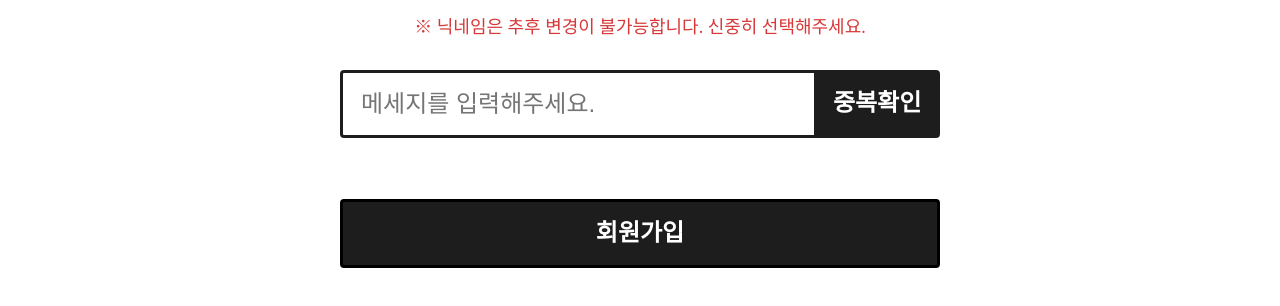
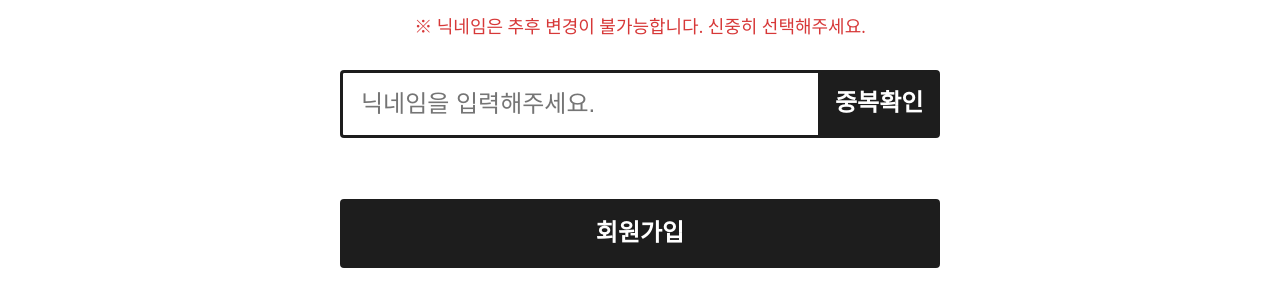
Before and after one commit to space109/space109, a React (Create React App) app in the folder frontend/: page /signUp in a window 1280 px wide. Shown: the part 350-656 px from the top of the page. Built offline with nearby package versions, Linux system fonts and the light colour scheme; a web font is replaced by a local one.

Commit message:
Design: 중복확인 인풋버튼 테두리 깨지는 것 수정

```diff
--- a/frontend/src/components/Input/Input.tsx
+++ b/frontend/src/components/Input/Input.tsx
@@ -7,6 +7,7 @@ interface Props {
   fontSize?: any,
   fontWeight?: any,
   borderWidth?: any,
+  borderStyle?: any,
   borderColor?: any,
   borderRadius?: any,
   isReadOnly?: any,
@@ -52,12 +53,13 @@ const BorderDiv = styled.div<Props>`
       return css`background-color: var(--grey-100);`
     }
   }}
-  border: ${({borderWidth}) => borderWidth} solid
-  var(${({borderColor}) => borderColor});
+  border-width: ${({borderWidth}) => borderWidth};
+  border-style: ${({borderStyle}) => borderStyle};
+  border-color: var(${({borderColor}) => borderColor});
   border-radius: ${({borderRadius}) => borderRadius};
 `
 
-function Input({width, fontSize, fontWeight, borderWidth, borderColor, borderRadius, isReadOnly, placeholder, value, setValue}: Props) {
+function Input({width, fontSize, fontWeight, borderWidth, borderStyle, borderColor, borderRadius, isReadOnly, placeholder, value, setValue}: Props) {
   const onChangeHandler = (e: any) => {
     setValue &&
     setValue(e.target.value);
@@ -65,7 +67,7 @@ function Input({width, fontSize, fontWeight, borderWidth, borderColor, borderRad
 
   return (
     <>
-      <BorderDiv width={width} fontSize={fontSize} borderWidth={borderWidth} borderColor={borderColor} borderRadius={borderRadius} isReadOnly={isReadOnly}>
+      <BorderDiv width={width} fontSize={fontSize} borderWidth={borderWidth} borderStyle={borderStyle} borderColor={borderColor} borderRadius={borderRadius} isReadOnly={isReadOnly}>
         <StyledInput
           fontSize={fontSize} fontWeight={fontWeight}
           isReadOnly={isReadOnly} readOnly={isReadOnly} placeholder={placeholder}
@@ -81,6 +83,7 @@ Input.defaultProps = {
   fontSize: "--body",
   fontWeight: "--regular",
   borderWidth: "0px",
+  borderStyle: "solid",
   borderColor: "--grey-650",
   borderRadius: "4px",
   isReadOnly: false,
--- a/frontend/src/pages/SignUpPage.tsx
+++ b/frontend/src/pages/SignUpPage.tsx
@@ -7,11 +7,6 @@ import SharpButton from "../components/Button/SharpButton";
 interface PropsStyle {
   color?: any,
 }
-
-const VerticalLine = styled.div<PropsStyle>`
-  border-left: 3px solid var(${({color}) => color});
-  height: auto;
-`
 
 const DivWidth = styled(Div)`
   max-width: 600px;
@@ -71,11 +66,14 @@ function SignUpPage({} : Props) {
           display="flex" flexDirection="column"
           gap="0.5rem"
         >
-          <Div display="flex" border={`3px solid var(${color})`} borderRadius="4px">
-            <Input fontSize="--h5" fontWeight="--regular" borderRadius="4px" setValue={setNickname}/>
-            <VerticalLine color={color}/>
+          <Div display="flex"  borderRadius="4px">
+            <Input fontSize="--h5" fontWeight="--regular" borderRadius="4px 0 0 4px"
+              borderWidth="3px" borderColor={color} borderStyle="solid none solid solid"
+              placeholder="닉네임을 입력해주세요." setValue={setNickname}
+            />
             <SharpButton
-              fontSize="--h5" width="150px" height="auto" borderRadius="0px" bg={color}
+              fontSize="--h5" width="150px" height="auto" borderRadius="0 4px 4px 0" bg={color}
+              borderWidth="3px" borderColor={color}
               onClick={dupCheck}
             >
               중복확인
@@ -89,6 +87,7 @@ function SignUpPage({} : Props) {
           fontSize="--h5" fontWeight="--bold"
           width="100%" height="69px"
           borderWidth="3px" borderRadius="4px" bg="--grey-650"
+          borderColor="--grey-650"
         >
           회원가입
         </SharpButton>
```
